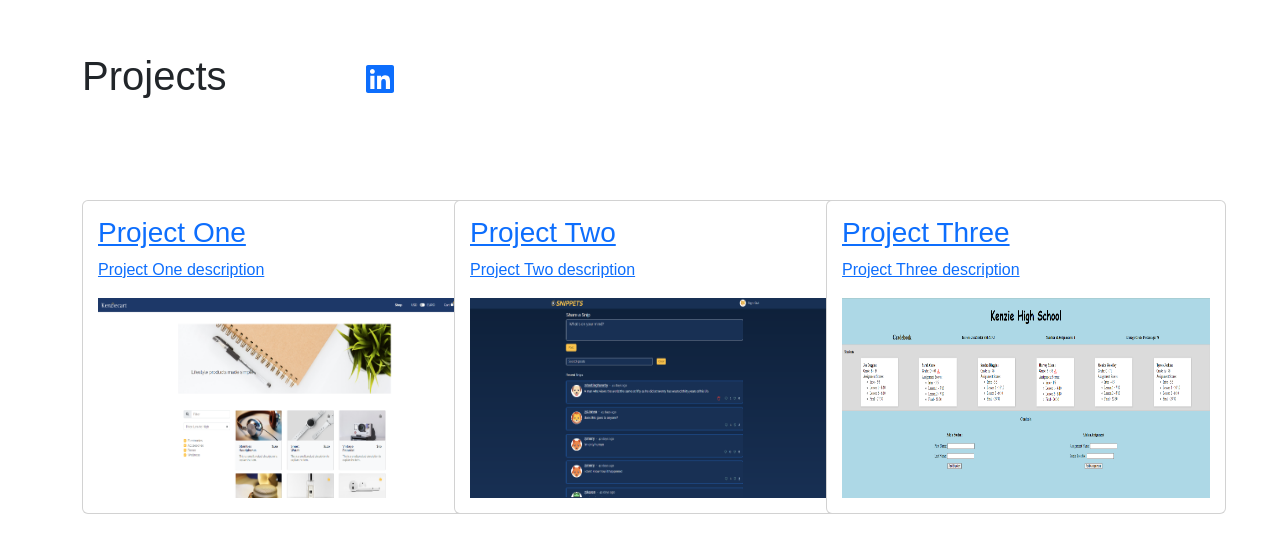
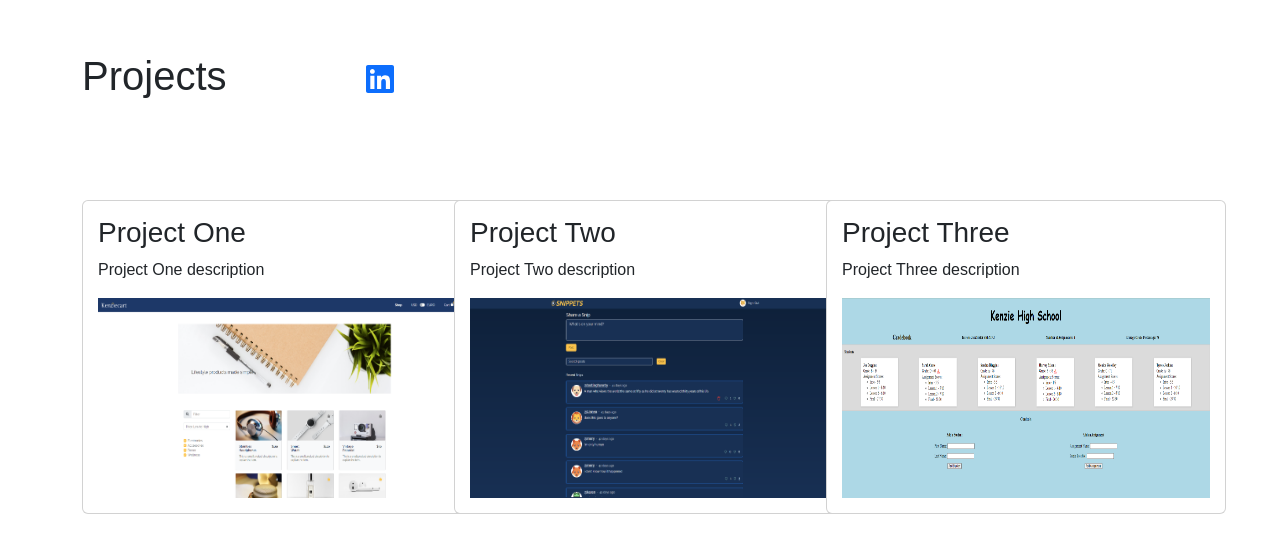
Before and after one commit to karenschick/portfolio-karenschick, a React (Vite) app: page / in a window 1280 px wide. Shown: the part 1543-2095 px from the top of the page. Built offline with nearby package versions, Linux system fonts and the light colour scheme.

Commit message:
remove text link underline

```diff
--- a/src/app.css
+++ b/src/app.css
@@ -1,3 +1,5 @@
+
+
 .container {
   display: grid;
   grid-template-columns: repeat(2, 1fr);
@@ -76,4 +78,9 @@
 .portfolio-card {
   width: 400px;
   gap: 20px;
+
 }
+.portfolio-card a {
+  text-decoration: none;
+  color: inherit;
+}
--- a/src/pages/Portfolio.jsx
+++ b/src/pages/Portfolio.jsx
@@ -3,6 +3,7 @@ import { LinkedInFollow } from "../components";
 import GitHubFollow from "../components/GitHubFollow/GitHubFollow";
 import { Card, Container, Row, Col, Image } from "react-bootstrap";
 import { motion } from "framer-motion";
+import "../app.css";
 
 const Portfolio = () => {
   const [portfolios, setPortfolios] = useState([
```
